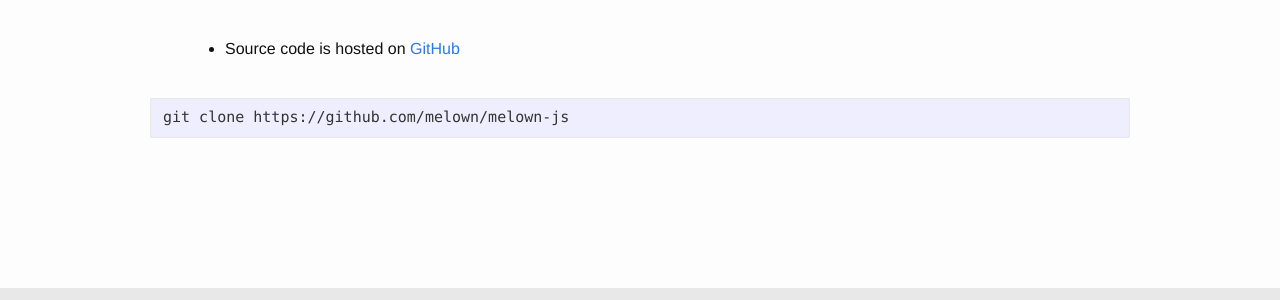
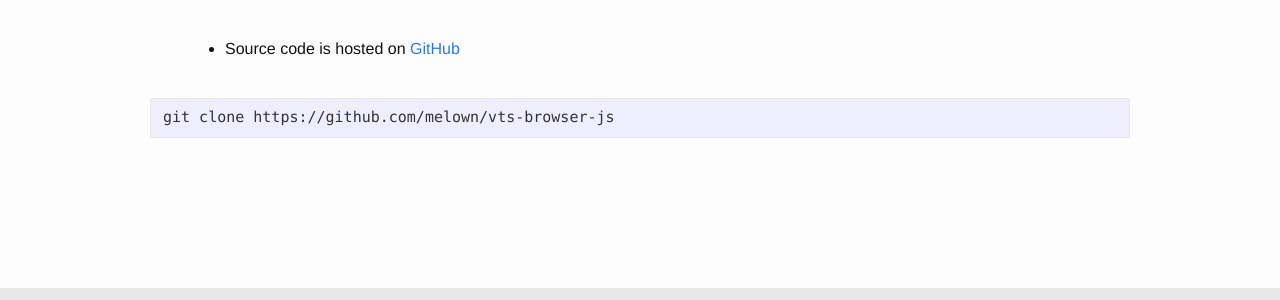
Before and after one commit to Melown/melown.github.io, a Jekyll site: the page built from vts-browser-js/index.md, in a window 1280 px wide. Shown: the part 909-1209 px from the top of the page. Built offline with Jekyll 4.4.1, drawn with Linux system fonts in a browser that asks for light colours; part of the change alters nothing that is shown.

Commit message:
renaming melown-js to vts-browser-js

````diff
--- a/vts-browser-js/index.md
+++ b/vts-browser-js/index.md
@@ -5,7 +5,7 @@ description: VTS-Browser-JS is the JavaScript library, which uses WebGL to gener
 keywords: VTS, JavaScript, Front-end, Melown, WebGL
 ---
 
-<a href="https://github.com/melown/melown-js"><img style="position: absolute; top: 0; right: 0; border: 0;" src="https://camo.githubusercontent.com/652c5b9acfaddf3a9c326fa6bde407b87f7be0f4/68747470733a2f2f73332e616d617a6f6e6177732e636f6d2f6769746875622f726962626f6e732f666f726b6d655f72696768745f6f72616e67655f6666373630302e706e67" alt="Fork me on GitHub" data-canonical-src="https://s3.amazonaws.com/github/ribbons/forkme_right_orange_ff7600.png"></a>
+<a href="https://github.com/melown/vts-browser-js"><img style="position: absolute; top: 0; right: 0; border: 0;" src="https://camo.githubusercontent.com/652c5b9acfaddf3a9c326fa6bde407b87f7be0f4/68747470733a2f2f73332e616d617a6f6e6177732e636f6d2f6769746875622f726962626f6e732f666f726b6d655f72696768745f6f72616e67655f6666373630302e706e67" alt="Fork me on GitHub" data-canonical-src="https://s3.amazonaws.com/github/ribbons/forkme_right_orange_ff7600.png"></a>
 
 VTS-Browser-JS is the JavaScript WebGL 3D maps rendering engine. This is, what
 you see, if you check [Melown's homepage](http://melown.com) or [3D view at
@@ -19,8 +19,8 @@ Mapy.cz](https://mapy.cz/zakladni?x=14.4006&y=50.09074&z=18&m3d=1&height=320.909
 
 ## Source code
 
-* Source code is hosted on [GitHub](https://github.com/melown/melown-js)
+* Source code is hosted on [GitHub](https://github.com/melown/vts-browser-js)
 
 ```
-git clone https://github.com/melown/melown-js
+git clone https://github.com/melown/vts-browser-js
 ```
````
